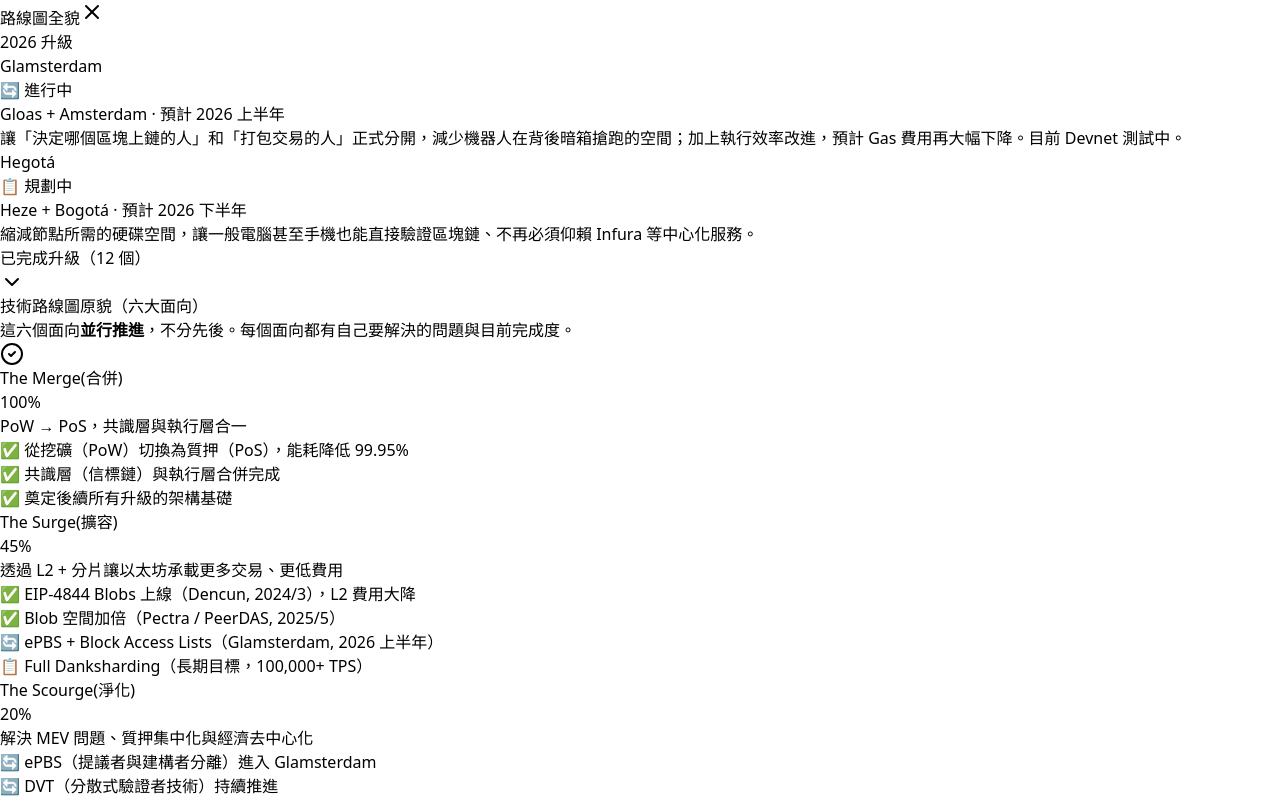
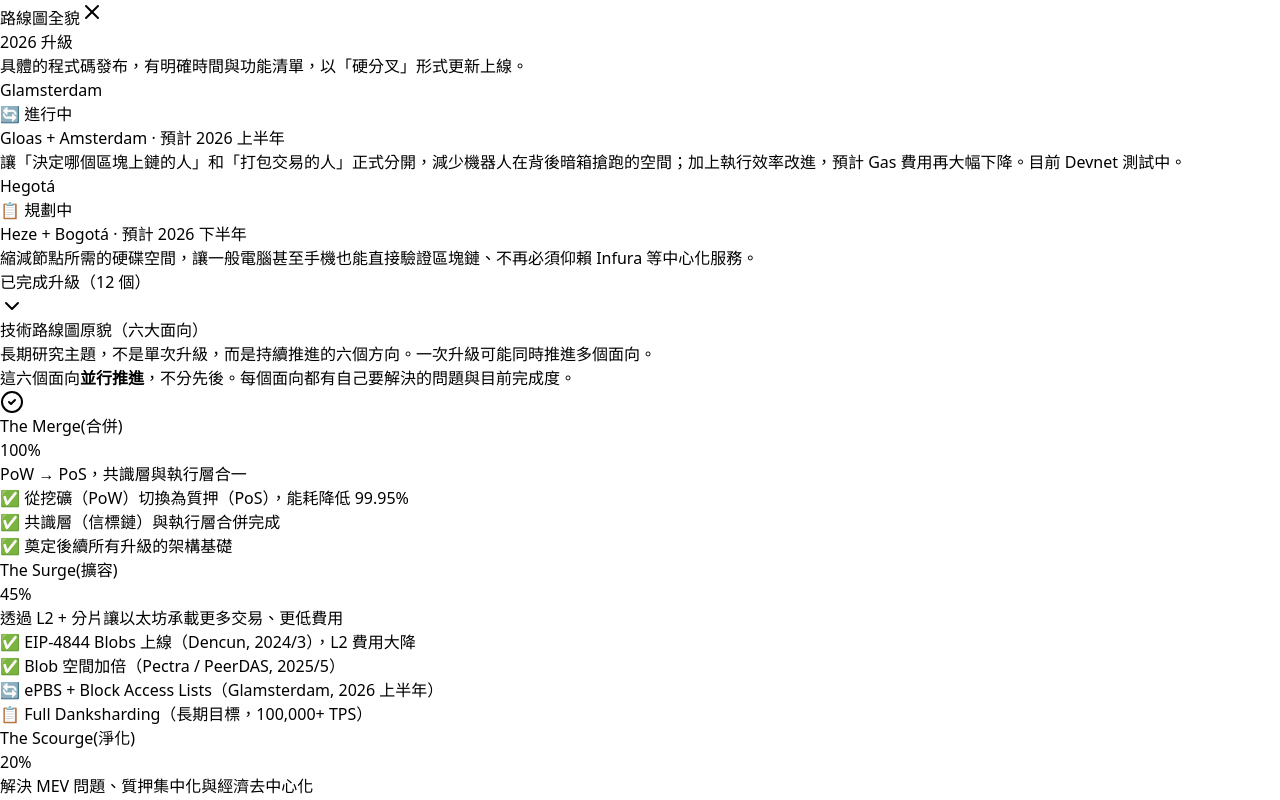
Before and after one commit to ASTROHSU/Ethereum-roadmap, a React (Vite) app: page / in a window 1280 px wide. Shown: the top 800 px of the page. Built offline with nearby package versions, Linux system fonts and the light colour scheme.

Commit message:
ux: add subtitle under each sidebar section to explain upgrade vs roadmap aspects

```diff
--- a/src/components/EthereumRoadmapUX.jsx
+++ b/src/components/EthereumRoadmapUX.jsx
@@ -637,6 +637,7 @@
           {/* 升級時間軸 */}
           <div>
             <span className="font-semibold text-slate-700 text-xs uppercase tracking-wider">2026 升級</span>
+            <p className="mt-1 text-xs text-slate-400 italic">具體的程式碼發布，有明確時間與功能清單，以「硬分叉」形式更新上線。</p>
             <div className="mt-3 space-y-2">
               {/* 即將 / 規劃中 —— 預認顯示 */}
               {upgradeTimeline.filter(u => u.status !== 'completed').map((u) => (
@@ -696,6 +697,7 @@
           {/* 技術路線圖原貌 */}
           <div>
             <span className="font-semibold text-slate-700 text-xs uppercase tracking-wider">技術路線圖原貌（六大面向）</span>
+            <p className="mt-1 text-xs text-slate-400 italic">長期研究主題，不是單次升級，而是持續推進的六個方向。一次升級可能同時推進多個面向。</p>
             <p className="mt-2 text-slate-600 leading-relaxed">
               這六個面向<strong className="text-slate-700">並行推進</strong>，不分先後。每個面向都有自己要解決的問題與目前完成度。
             </p>
```
